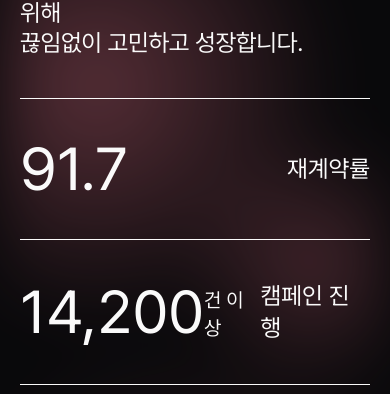
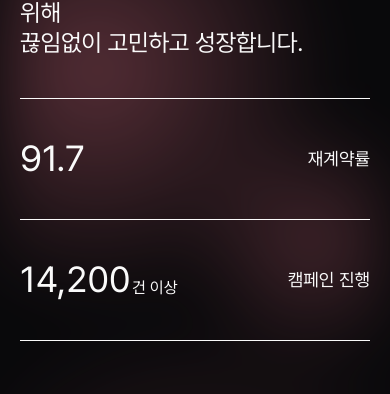
Before and after one commit to kihyeoon/where-ever, a Next.js app: page / in a window 390 px wide. Shown: the part 1253-1647 px from the top of the page. Built offline with nearby package versions, Linux system fonts and the light colour scheme.

Commit message:
💄 랜딩페이지 - overview 섹션 수정

```diff
--- a/src/components/home/increasing-number.tsx
+++ b/src/components/home/increasing-number.tsx
@@ -11,7 +11,7 @@ interface IncreasingNumberProps {
 
 const IncreasingNumber = ({
   value,
-  duration = 3,
+  duration = 2,
   toFixed = 0,
   className,
 }: IncreasingNumberProps) => {
--- a/src/components/home/overview-section.tsx
+++ b/src/components/home/overview-section.tsx
@@ -24,19 +24,23 @@ const OverviewSection = () => {
         ></Article>
         <Separator className="my-10 bg-foreground" />
         <div className="flex items-center justify-between">
-          <IncreasingNumber className="text-6xl" value={91.7} toFixed={1} />
-          <p className="text-2xl">재계약률</p>
+          <IncreasingNumber
+            className="text-4xl md:text-6xl"
+            value={91.7}
+            toFixed={1}
+          />
+          <p className="text-lg md:text-2xl">재계약률</p>
         </div>
         <Separator className="my-10 bg-foreground" />
         <div className="flex items-center justify-between">
           <span className="flex items-end">
             <IncreasingNumber
-              className="text-6xl"
+              className="w-[112px] text-4xl md:w-[190px] md:text-6xl"
               value={14200}
             ></IncreasingNumber>
-            <span className="text-xl">건 이상</span>
+            <span className="text-base md:text-xl">건 이상</span>
           </span>
-          <p className="text-2xl">캠페인 진행</p>
+          <p className="text-lg md:text-2xl">캠페인 진행</p>
         </div>
         <Separator className="my-10 bg-foreground" />
       </div>
```
